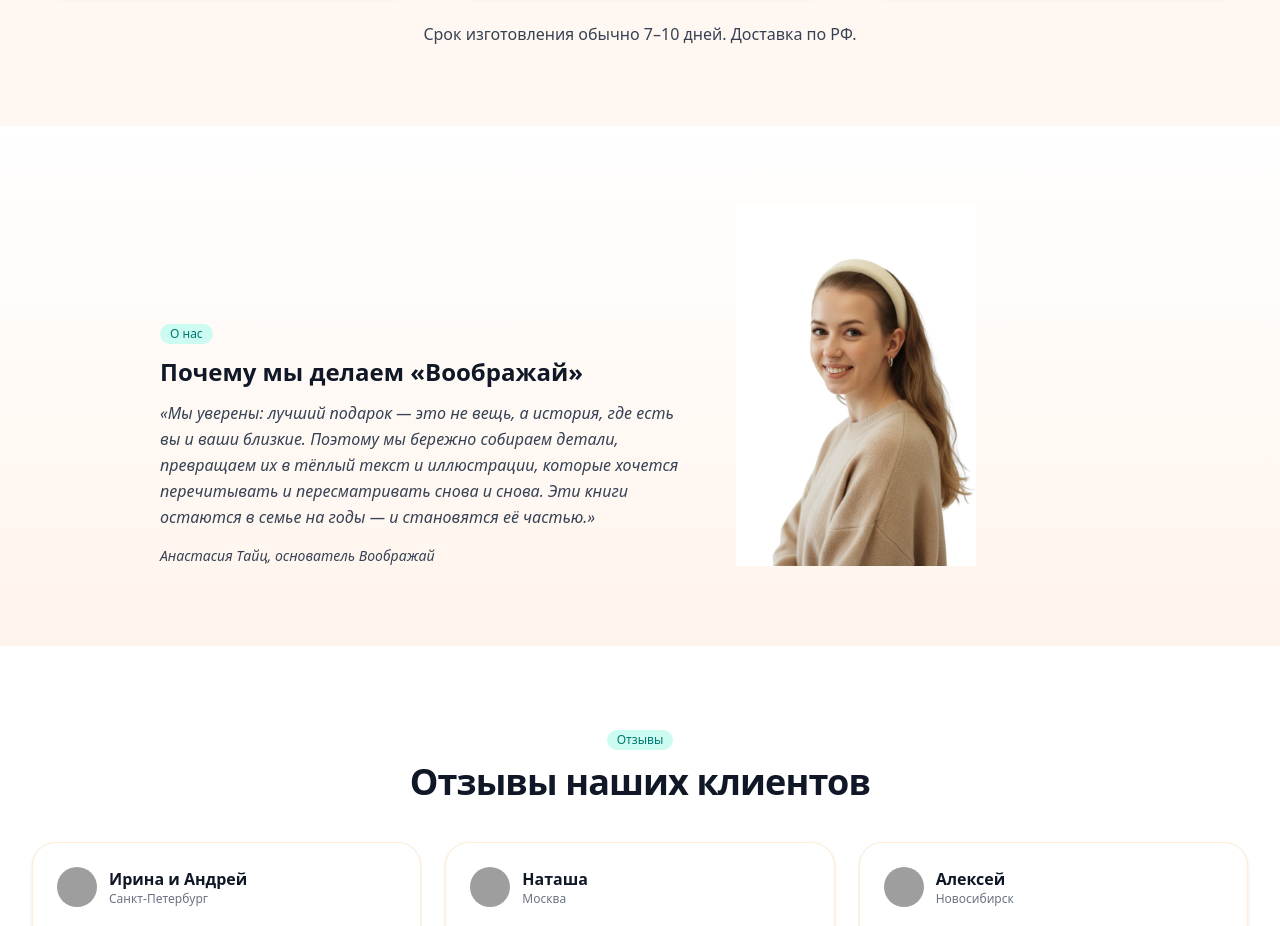
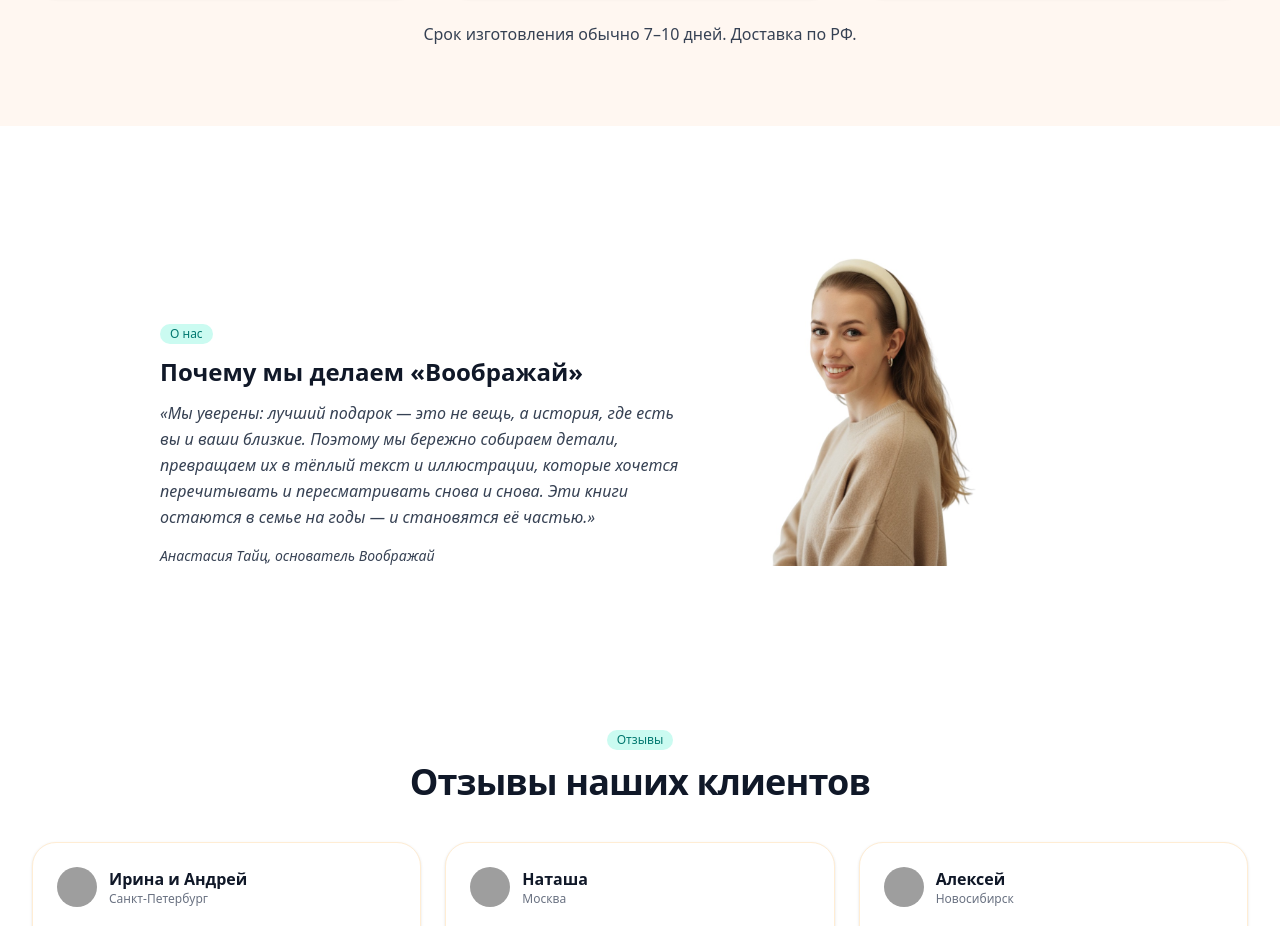
Before and after one commit to pastushin86-cpu/voobrazhay-landing, a Next.js app: page / in a window 1280 px wide. Shown: the part 3533-4459 px from the top of the page. Built offline with nearby package versions, Linux system fonts and the light colour scheme; grey boxes are pictures that could not be loaded.

Commit message:
Remove gradient from founder section (ensure plain background)

```diff
--- a/src/app/page.tsx
+++ b/src/app/page.tsx
@@ -350,7 +350,7 @@ export default function VoobrazhayLanding() {
       </section>
 
       {/* О нас + Фото основателя */}
-      <section className="py-14 sm:py-20 bg-gradient-to-b from-white to-[#FFF4EC]">
+      <section className="py-14 sm:py-20">
         <div className="mx-auto max-w-5xl px-4 sm:px-6 lg:px-8">
           <motion.div {...fadeUp} className="flex flex-col md:flex-row items-start md:items-end md:justify-between gap-8">
             <div className="md:w-[55%]">
```
